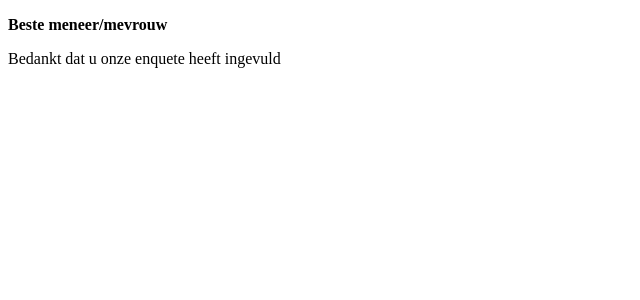
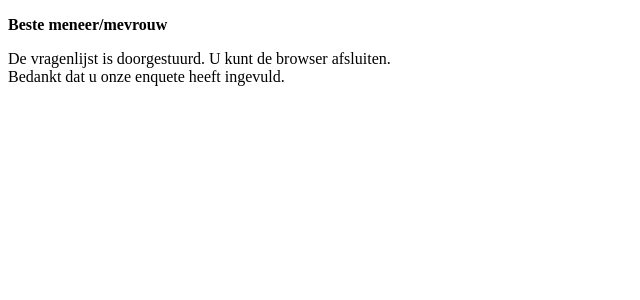
Before and after one commit to pxlit-projects/AD_IT02, a PHP site: page /voltooide_vragenlijst.php in a window 1280 px wide. Shown: the top 300 px of the page, without its empty margins (0-640 px from the left). Run offline with PHP 8.4, Linux system fonts and the light colour scheme.

Commit message:
Update voltooide_vragenlijst.php
voorlopige voltooide_vragenlijst

```diff
--- a/voltooide_vragenlijst.php
+++ b/voltooide_vragenlijst.php
@@ -3,8 +3,6 @@
 <head>
     <title>Finah - vragenlijst voltooid</title>
     <meta charset="UTF-8">
-    <meta name="description" content="" />
-    <meta name="keywords" content="" />
     <!-- Mobiel vriendelijke viewport -->
     <meta name="viewport" content="width=device-width, initial-scale=1.0">
     <!-- css file -->
@@ -13,7 +11,7 @@
 <body>
     <p>Beste meneer/mevrouw <?php /* echo $_POST(name)*/?></p>
     <div>
-        Bedankt dat u onze enquete heeft ingevuld
+        De vragenlijst is doorgestuurd. U kunt de browser afsluiten.</br>Bedankt dat u onze enquete heeft ingevuld.
     </div>
 </body>
 </html>
```
